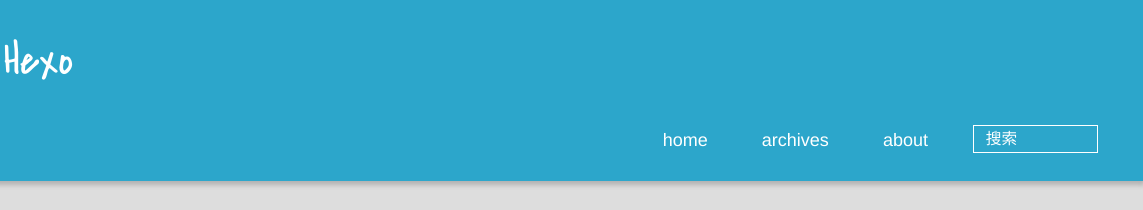
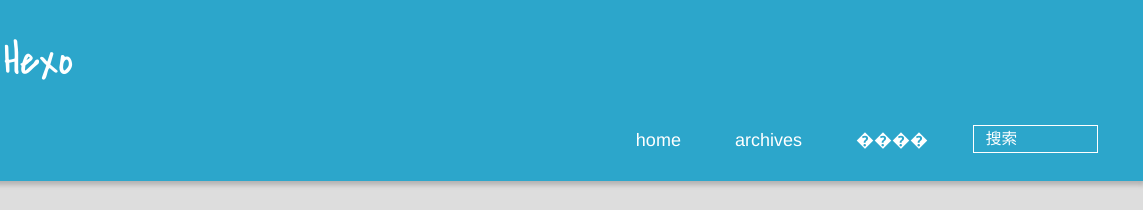
Before and after one commit to longRivers/longRivers.github.io, a plain HTML site: page 2015/12/06/hello-world/index.html in a window 1280 px wide. Shown: the top 210 px of the page, 137-1280 px from the left. Drawn offline with Linux system fonts and the light colour scheme; a script that the page names is missing.

Commit message:
Site updated: 2015-12-06 19:29:44

```diff
--- a/2015/12/06/hello-world/index.html
+++ b/2015/12/06/hello-world/index.html
@@ -61,7 +61,7 @@ Quick">
 
 						<li><a href="/archives">archives</a></li>
 
-						<li><a href="/about">about</a></li>
+						<li><a href="/about">����</a></li>
 
 					<li>
 
--- a/index.html
+++ b/index.html
@@ -57,7 +57,7 @@
 
 						<li><a href="/archives">archives</a></li>
 
-						<li><a href="/about">about</a></li>
+						<li><a href="/about">����</a></li>
 
 					<li>
 
```
Also changed, not shown: archives/2015/12/index.html (+1 -1 lines), archives/2015/index.html (+1 -1 lines), archives/index.html (+1 -1 lines).
